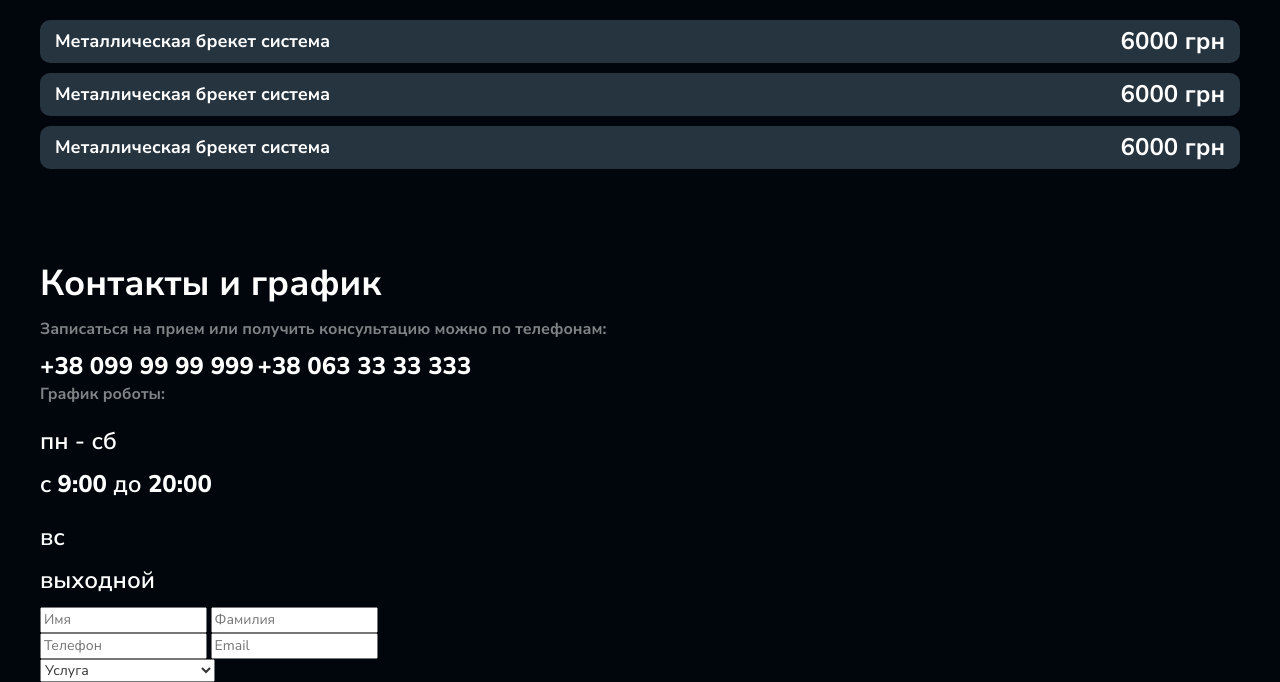
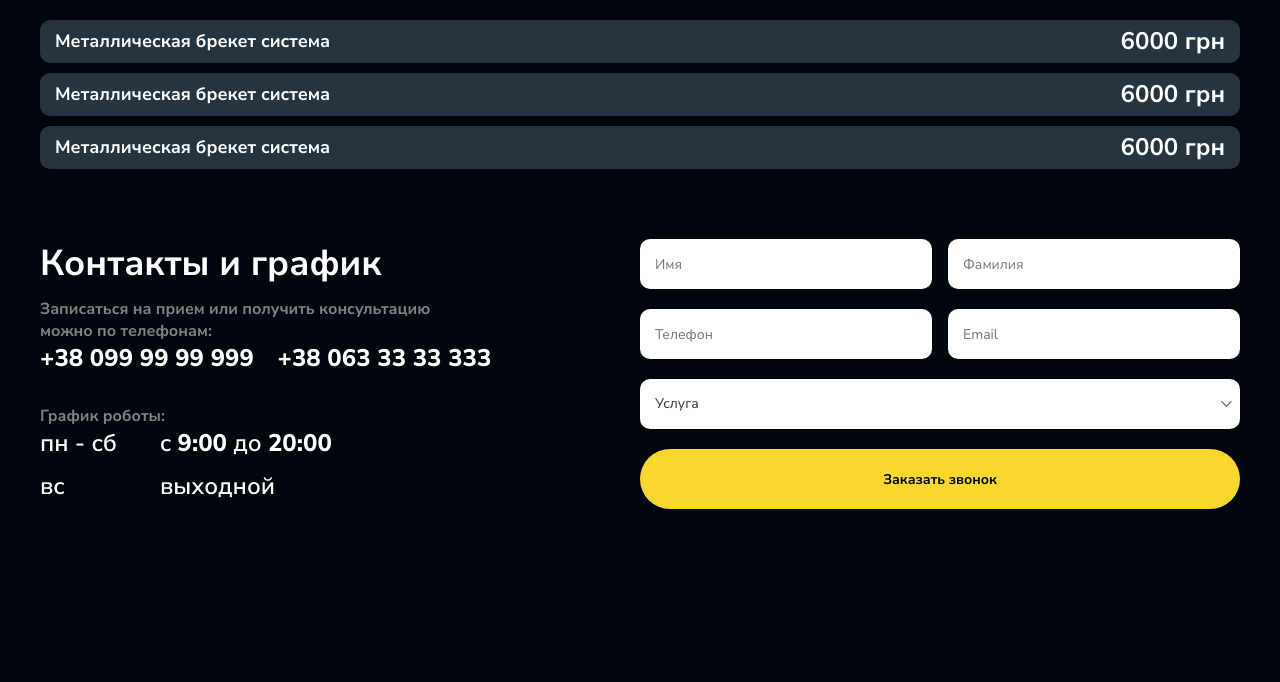
Before and after one commit to ogirock93/medeco, a PHP site: page /servise_1.html in a window 1280 px wide. Shown: the part 685-1367 px from the top of the page. After the commit the page ends 1194 px from the top, so only its background shows below. Run offline with PHP 8.4, Linux system fonts and the light colour scheme; style sheets or scripts are compiled from the project's sources.

Commit message:
Сделал десктоп страниц Услуги

```diff
--- a/css/editional_style.css
+++ b/css/editional_style.css
@@ -733,11 +733,15 @@ table tr th {
   width: 156px;
 }
 
+.contact_grafic {
+  width: 50%;
+}
 .contact_grafic h2 {
   font-weight: bold;
   font-size: 36px;
   line-height: 49px;
   color: #FFFFFF;
+  margin-top: 0;
 }
 .contact_grafic p {
   font-weight: bold;
@@ -745,6 +749,8 @@ table tr th {
   line-height: 22px;
   color: #FFFFFF;
   opacity: 0.5;
+  max-width: 417px;
+  margin-bottom: 0;
 }
 .contact_grafic a {
   font-weight: 800;
@@ -757,9 +763,93 @@ table tr th {
   font-size: 24px;
   line-height: 33px;
   color: #FFFFFF;
+  margin-top: 0;
 }
 .contact_grafic h3 span, .contact_grafic h4 span {
   font-weight: 800;
+}
+
+.grafic_1 {
+  display: flex;
+  align-items: center;
+}
+.grafic_1 h3 {
+  width: 20%;
+}
+.grafic_1 h4 {
+  width: 60%;
+}
+
+.form {
+  width: 50%;
+}
+.form select {
+  width: 100%;
+  height: 50px;
+  background: #FFFFFF url(../img_2/select.svg);
+  border-radius: 10px;
+  border: none;
+  padding: 0 15px;
+  margin-bottom: 20px;
+  appearance: none;
+  background-position-x: calc(100% - 8px);
+  background-repeat: no-repeat;
+  background-position-y: center;
+}
+.form button {
+  width: 100%;
+  height: 60px;
+  background: #F8D72F;
+  border-radius: 30px;
+  border: none;
+  font-weight: bold;
+  font-size: 14px;
+  line-height: 19px;
+  color: #00060C;
+}
+
+.name {
+  width: 100%;
+  display: flex;
+  justify-content: space-between;
+  margin-bottom: 20px;
+}
+.name input {
+  width: 50%;
+  max-width: 292px;
+  height: 50px;
+  background: #FFFFFF;
+  border-radius: 10px;
+  border: none;
+  padding-left: 15px;
+}
+
+.tel_mail {
+  width: 100%;
+  display: flex;
+  justify-content: space-between;
+  margin-bottom: 20px;
+}
+.tel_mail input, .tel_mail label {
+  width: 50%;
+  max-width: 292px;
+  height: 50px;
+  background: #FFFFFF;
+  border-radius: 10px;
+  border: none;
+  padding-left: 15px;
+}
+
+.tel {
+  margin-bottom: 30px;
+}
+.tel a {
+  margin-right: 20px;
+  text-decoration: none;
+}
+
+.contact .container {
+  display: flex;
 }
 
 @media (max-width: 1360px) {
--- a/css/editional_style.scss
+++ b/css/editional_style.scss
@@ -753,11 +753,13 @@ table{
 }
 
 .contact_grafic{
+	width: 50%;
 	h2{
 		font-weight: bold;
 		font-size: 36px;
 		line-height: 49px;
 		color: #FFFFFF;
+		margin-top: 0;
 	}
 	p{
 		font-weight: bold;
@@ -765,6 +767,8 @@ table{
 		line-height: 22px;
 		color: #FFFFFF;
 		opacity: 0.5;
+		max-width: 417px;
+		margin-bottom: 0;
 	}
 	a{
 		font-weight: 800;
@@ -777,11 +781,96 @@ table{
 		font-size: 24px;
 		line-height: 33px;
 		color: #FFFFFF;
+		margin-top: 0;
 		span{
 			font-weight: 800;
 		}
 	}
 }
 
+.grafic_1{
+	display: flex;
+	align-items: center;
+	h3{
+		width: 20%;
+	}
+	h4{
+		width: 60%;
+	}
+}
+
+.form{
+	width: 50%;
+	select{
+		width: 100%;
+		height: 50px;
+		background: #FFFFFF url(../img_2/select.svg);
+		border-radius: 10px;
+		border: none;
+		padding:0 15px;
+		margin-bottom: 20px;
+		appearance: none;
+		background-position-x: calc(100% - 8px);
+		background-repeat: no-repeat;
+		background-position-y: center;
+	}
+	button{
+		width: 100%;
+		height: 60px;
+		background: #F8D72F;
+		border-radius: 30px;
+		border: none;
+		font-weight: bold;
+		font-size: 14px;
+		line-height: 19px;
+		color: #00060C;
+
+	}
+}
+
+.name{
+	width: 100%;
+	display: flex;
+	justify-content: space-between;
+	margin-bottom: 20px;
+	input{
+		width: 50%;
+		max-width: 292px;
+		height: 50px;
+		background: #FFFFFF;
+		border-radius: 10px;
+		border: none;
+		padding-left: 15px;
+	}
+}
+
+.tel_mail{
+	width: 100%;
+	display: flex;
+	justify-content: space-between;
+	margin-bottom: 20px;
+	input, label{
+		width: 50%;
+		max-width: 292px;
+		height: 50px;
+		background: #FFFFFF;
+		border-radius: 10px;
+		border: none;
+		padding-left: 15px;
+	}
+}
+
+.tel{
+	margin-bottom: 30px;
+	a{
+		margin-right: 20px;
+		text-decoration: none;
+	}
+}
+
+.contact .container{
+	display: flex;
+}
+
 
 @import "media.scss";
--- a/gulpfile.js
+++ b/gulpfile.js
@@ -1,7 +1,7 @@
 var gulp = require('gulp')
 const sass = require('gulp-sass')(require('sass'))
 
-gulp.task('sass', function(){
+gulp.task('sass',async function(){
   return gulp.src('css/**/*.scss')
   .pipe(sass())
   .pipe(gulp.dest('css/'))
--- a/servise_1.html
+++ b/servise_1.html
@@ -73,7 +73,7 @@
           <h3>пн - сб</h3>
           <h4>c <span>9:00</span> до <span>20:00</span></h4>
         </div>
-        <div class="grafic_2">
+        <div class="grafic_1">
           <h3>вс</h3>
           <h4>выходной</h4>
         </div>
@@ -97,6 +97,7 @@
           <option>Отбеливание зубов</option>
           <option>Ортодонтия</option>
         </select>
+        <button type="button" name="button">Заказать звонок</button>
       </form>
     </div>
   </div>
```
Also changed, not shown: img_2/select.svg (added).
